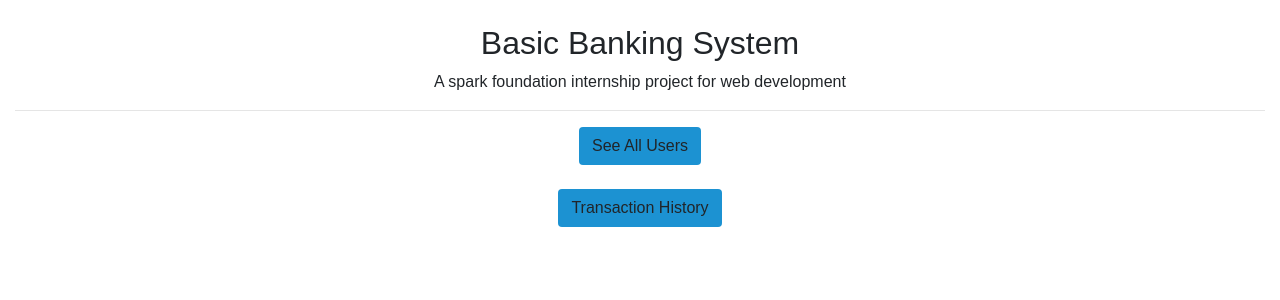
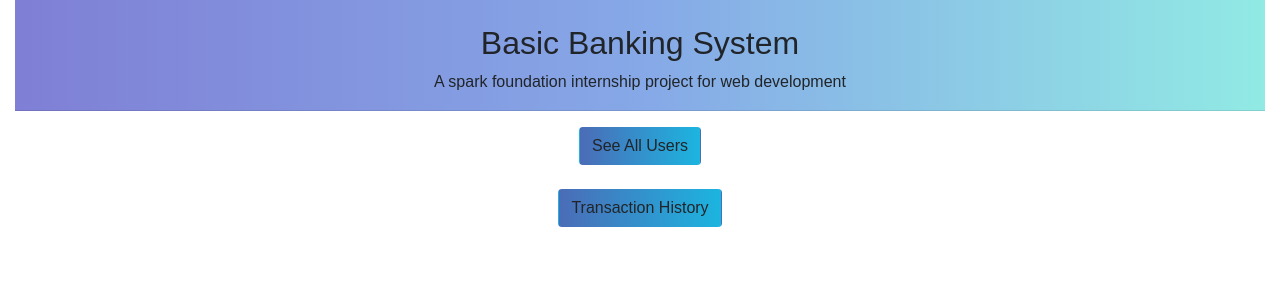
Before and after one commit to smokey18/Basic_Banking_System, a PHP site: page / in a window 1280 px wide. Shown: the part 56-356 px from the top of the page. Run offline with PHP 8.4, Linux system fonts and the light colour scheme.

Commit message:
add gradient color

```diff
--- a/index.php
+++ b/index.php
@@ -17,18 +17,19 @@
   ?>
 
       <div class="container-fluid">
-        <div class="heading text-center pt-4">
+        <div class="heading text-center pt-4" style='background-image: linear-gradient(to right, #7F7FD5 , #86A8E7 , #91EAE4);'>
           <h2>Basic Banking System</h2>
           <p>A spark foundation internship project for web development</p>
           <hr>
+      </div>
 
         <div class="row text-center">
           <div class="col-md">
             <u>
-            <a href="see_all_users.php"><button class="btn" style="background-color : #1c92d2;">See All Users</button></a>
+            <a href="see_all_users.php"><button class="btn" style="background-image: linear-gradient(to right, #4b6cb7 , #1CB5E0);">See All Users</button></a>
             <br>
             <br>
-            <a href="history_of_transaction.php"><button class="btn" style="background-color : #1c92d2;">Transaction History</button></a>
+            <a href="history_of_transaction.php"><button class="btn" style="background-image: linear-gradient(to right, #4b6cb7 , #1CB5E0);">Transaction History</button></a>
             </u>
           </div>
         </div>
--- a/see_all_users.php
+++ b/see_all_users.php
@@ -45,7 +45,7 @@
                         <td class="py-2"><?php echo $rows['name']?></td>
                         <td class="py-2"><?php echo $rows['email']?></td>
                         <td class="py-2"><?php echo $rows['balance']?></td>
-                        <td><a href="transfer_to_user.php?id= <?php echo $rows['id'] ;?>"> <button type="button" class="btn" style="background-color : #1c92d2;">Transaction</button></a></td>
+                        <td><a href="transfer_to_user.php?id= <?php echo $rows['id'] ;?>"> <button type="button" class="btn" style="background-image: linear-gradient(to right, #4b6cb7 , #1CB5E0);">Transaction</button></a></td>
                     </tr>
                 <?php
                     }
--- a/transfer_to_user.php
+++ b/transfer_to_user.php
@@ -141,7 +141,7 @@
             <label style="color : black;"><b>Amount:</b></label>
             <input type="number" class="form-control" name="amount" required>
             <div class="text-center" >
-                <button class="btn mt-3" name="submit" type="submit">Transfer Now</button>
+                <button class="btn mt-3" name="submit" type="submit" style="background-image: linear-gradient(to right, #4b6cb7 , #1CB5E0);">Transfer Now</button>
             </div>
         </form>
     </div>
```
